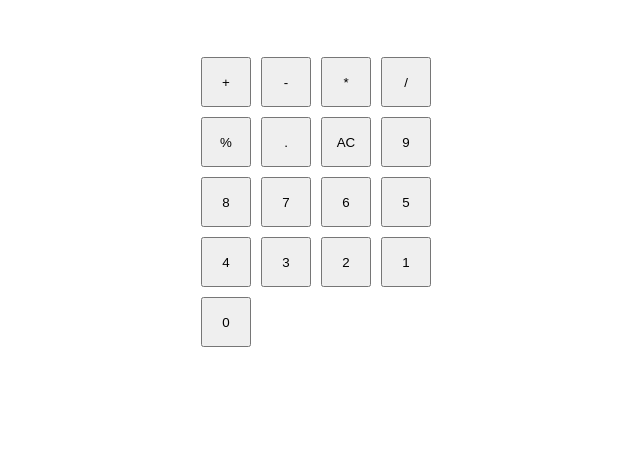
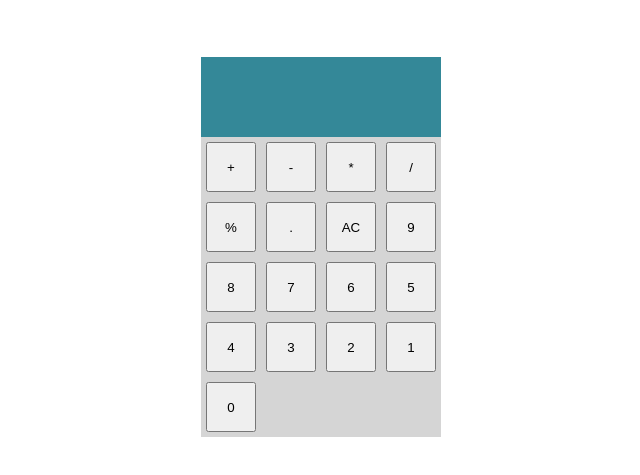
Before and after one commit to QwEekYhyo/js-calculator, a plain HTML site: page index.html in a window 1280 px wide. Shown: the part 61-536 px from the top of the page, without its empty margins (319-959 px from the left). Drawn offline with Linux system fonts and the light colour scheme.

Commit message:
beautiful colors

```diff
--- a/index.html
+++ b/index.html
@@ -8,6 +8,7 @@
     </head>
     <body>
         <h1>Calculatores 3000</h1>
+        <div id="screen"></div>
         <div id="calculator">
         </div>
         <script src="script.js"></script>
--- a/style.css
+++ b/style.css
@@ -1,6 +1,13 @@
 h1 {
     margin-bottom: 60px;
     text-align: center;
+}
+
+#screen {
+    width: 240px;
+    height: 80px;
+    margin: auto;
+    background-color: #348898;
 }
 
 #calculator {
@@ -9,9 +16,11 @@ h1 {
     display: grid;
     grid-template-columns: 60px 60px 60px 60px;
     grid-auto-rows: 60px;
+    background-color: #d5d5d5;
 }
 
 #calculator button {
+    margin: auto;
     cursor: pointer;
     width: 50px;
     height: 50px;
```
